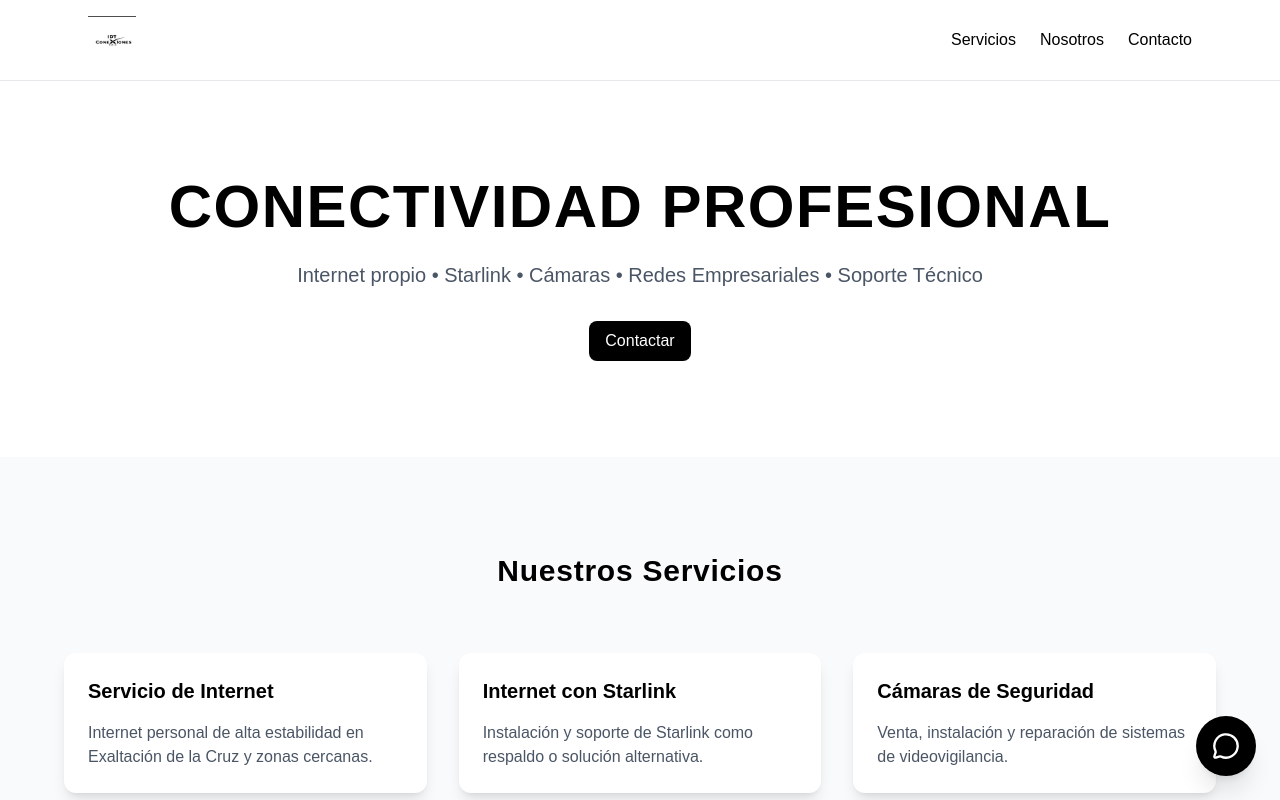
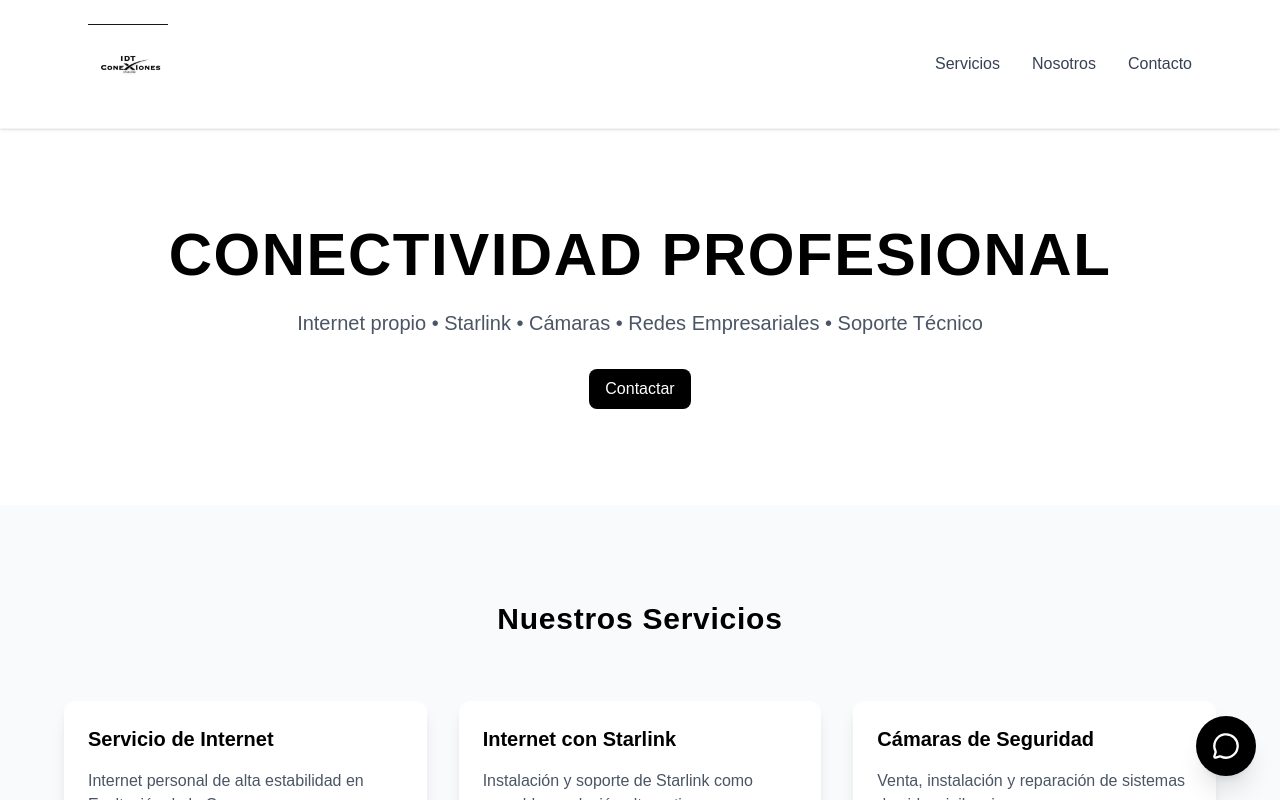
Before and after one commit to bernardifeden/idt-conexiones, a Next.js app: page / in a window 1280 px wide. Shown: the top 800 px of the page. Built offline with nearby package versions, Linux system fonts and the light colour scheme.

Commit message:
update header style and logo size

```diff
--- a/app/page.js
+++ b/app/page.js
@@ -17,23 +17,28 @@ export default function IDTConexiones() {
         <MessageCircle className="w-7 h-7" />
       </a>
 
-      {/* Header */}
-      <header className="bg-white border-b border-gray-200 sticky top-0 z-40">
-        <div className="max-w-6xl mx-auto px-6 py-4 flex justify-between items-center">
-          <div className="flex items-center gap-4">
+     <header className="bg-white sticky top-0 z-50 border-b border-gray-100 shadow-sm">
+  <div className="max-w-6xl mx-auto px-6 py-6 flex justify-between items-center">
+
+    {/* Logo */}
+    <a href="#inicio" className="flex items-center">
       <img
-              src="/logo-idt.webp" /* Reemplazar con tu archivo real */
+        src="/logo-idt.webp"
         alt="IDT Conexiones Logo"
-              className="h-12 object-contain"
+        className="h-20 object-contain"
       />
-          </div>
-          <nav className="space-x-6 hidden md:block font-medium">
-            <a href="#servicios" className="hover:text-gray-600">Servicios</a>
-            <a href="#nosotros" className="hover:text-gray-600">Nosotros</a>
-            <a href="#contacto" className="hover:text-gray-600">Contacto</a>
+    </a>
+
+    {/* Navegación */}
+    <nav className="space-x-8 hidden md:block font-medium text-gray-700">
+      <a href="#servicios" className="hover:text-black transition">Servicios</a>
+      <a href="#nosotros" className="hover:text-black transition">Nosotros</a>
+      <a href="#contacto" className="hover:text-black transition">Contacto</a>
     </nav>
+
   </div>
 </header>
+
 
      {/* Hero */}
 <section className="bg-white py-24 px-6">
```
Lines whose indentation alone changed are shown as unchanged.
